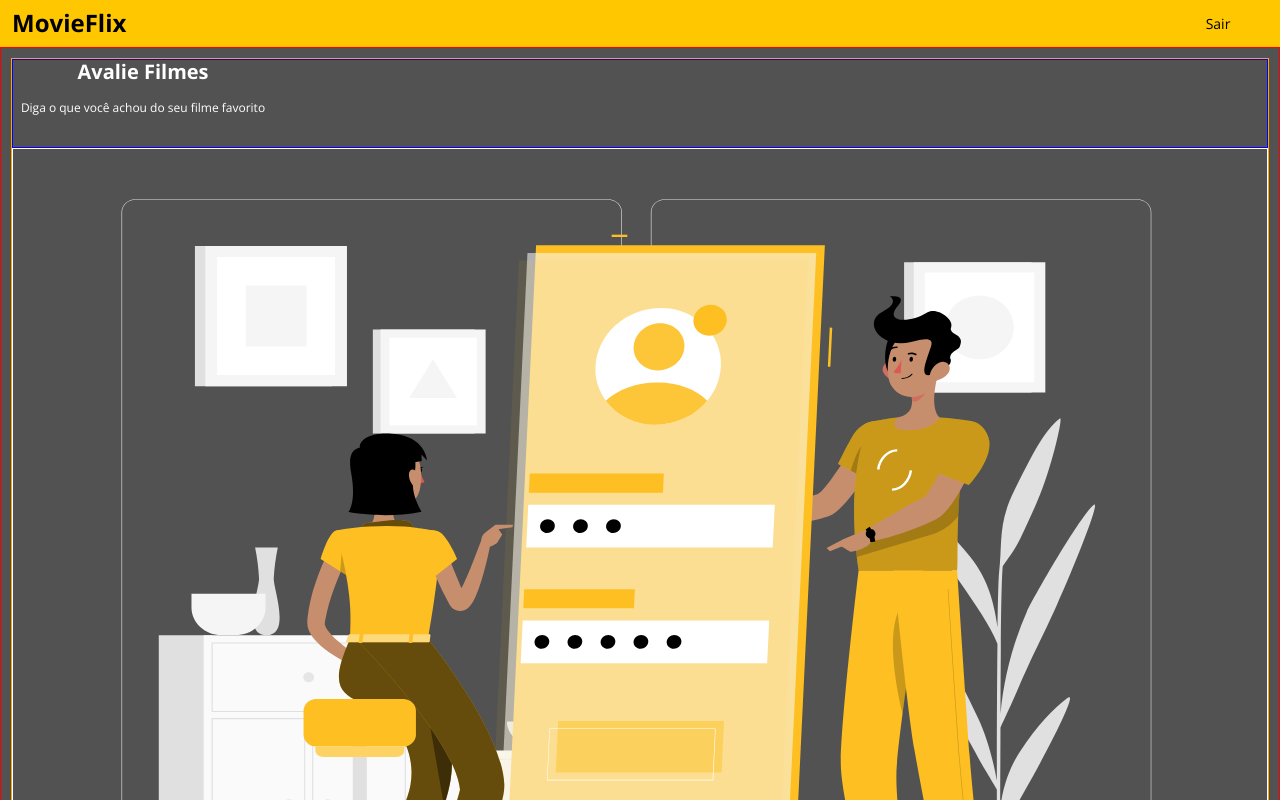
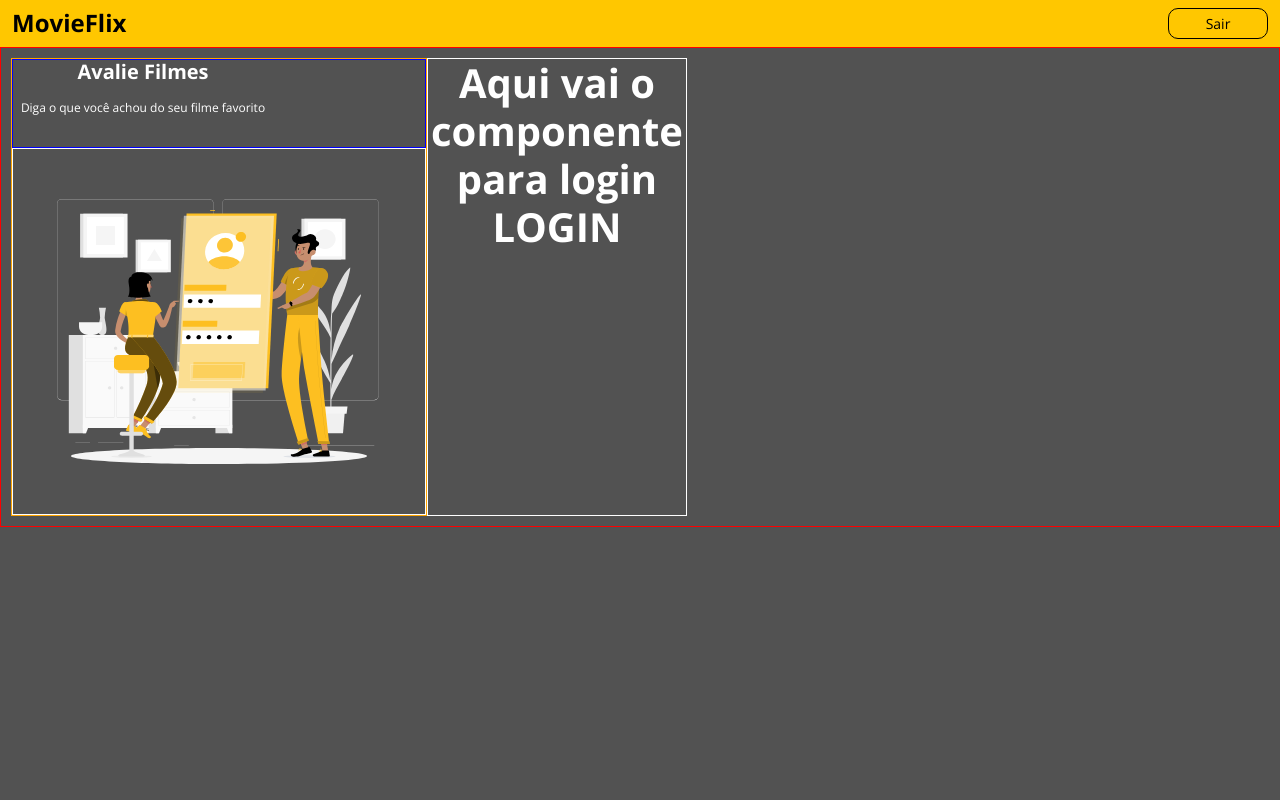
Before and after one commit to cidarosa/desafio-cap-09, a React (Create React App) app in the folder frontweb/: page / in a window 1280 px wide. Shown: the top 800 px of the page. Built offline with nearby package versions, Linux system fonts and the light colour scheme.

Commit message:
Routes, init pages Auth, Login, MovieDetails, Catalog

```diff
--- a/frontweb/package.json
+++ b/frontweb/package.json
@@ -15,7 +15,7 @@
     "node-sass": "4.14.1",
     "react": "^17.0.2",
     "react-dom": "^17.0.2",
-    "react-router-dom": "^6.0.2",
+    "react-router-dom": "^5.3.0",
     "react-scripts": "4.0.3",
     "typescript": "^4.1.2",
     "web-vitals": "^1.0.1"
--- a/frontweb/src/App.tsx
+++ b/frontweb/src/App.tsx
@@ -1,11 +1,10 @@
-import Home from 'pages/Home';
-
 import './assets/styles/custom.scss';
 import './App.css';
+import Routes from 'Routes';
 
 const App = () => {
   return (
-    <Home />
+    <Routes />
   );
 }
 
--- /dev/null
+++ b/frontweb/src/Routes.tsx
@@ -0,0 +1,24 @@
+import { BrowserRouter, Route, Switch } from "react-router-dom";
+import Navbar from "components/Navbar";
+import Catalog from "pages/Catalog";
+import MovieDetails from "pages/MovieDetails";
+import Auth from "pages/Auth";
+
+const Routes = () => (
+    <BrowserRouter>
+        <Navbar />
+        <Switch>
+            <Route path="/" exact>
+               <Auth />
+            </Route>
+            <Route path="/movies">
+                <Catalog />
+            </Route>
+            <Route path="/movies/:movieId">
+                <MovieDetails />
+            </Route>
+        </Switch>
+    </BrowserRouter>
+);
+
+export default Routes;
--- a/frontweb/src/components/Navbar/index.tsx
+++ b/frontweb/src/components/Navbar/index.tsx
@@ -1,12 +1,13 @@
+import { Link } from 'react-router-dom';
 import './styles.css';
 
 const Navbar = () => {
     return (
         <nav className="navbar bg-primary">
             <div className="container-fluid">
-                <a href="link" className="nav-logo-text">
+                <Link to="/" className="nav-logo-text">
                     <h4>MovieFlix</h4>
-                </a>
+                </Link>
 
                 <button className="btn btn-primary btn-sm btn-exit">Sair</button>
 
--- /dev/null
+++ b/frontweb/src/pages/Auth/Login/index.tsx
@@ -0,0 +1,14 @@
+
+
+const Login = () => {
+
+    return (
+        <div className="base-card login-card">
+            <h1>LOGIN</h1>
+        </div>
+
+
+    );
+};
+
+export default Login;
--- /dev/null
+++ b/frontweb/src/pages/Auth/index.tsx
@@ -0,0 +1,33 @@
+import { ReactComponent as MainImage } from 'assets/images/main-image.svg';
+import Login from './Login';
+import './styles.css';
+
+const Auth = () => {
+
+    return (
+        <div className="home-container">
+            <div className="home-card">
+                <div className="home-content-container">
+                    <h1>Avalie Filmes</h1>
+
+                    <p>Diga o que você achou do seu filme favorito</p>
+                </div>
+                <div className="home-image-container">
+                    <MainImage />
+                </div>
+            </div>
+
+            <div className="home-login-card">
+                <div>
+                    <h1>Aqui vai o componente para login</h1>
+                </div>
+
+               <Login />
+
+            </div>
+
+        </div>
+    );
+};
+
+export default Auth;
--- a/frontweb/src/pages/Home/styles.css
+++ b/frontweb/src/pages/Auth/styles.css
@@ -1,7 +1,9 @@
 .home-container {
+  display: flex;
+  flex-direction: row;
   padding: 10px;
   font-size: 20px;
-  color: #FFF;
+  color: #fff;
   text-align: center;
   border: 1px solid red;
 }
@@ -27,14 +29,14 @@
 
 .home-image-container {
   padding: 50px 15px;
-    border: 1px solid white
+  border: 1px solid white;
 }
 .home-image-container svg {
   width: 100%;
   height: auto;
 }
 
-  .home-login-card{
+.home-login-card {
   width: 260px;
-    border: 1px solid white
+  border: 1px solid white;
 }
--- /dev/null
+++ b/frontweb/src/pages/Catalog/index.tsx
@@ -0,0 +1,10 @@
+
+
+const Catalog = () => {
+
+    return(
+        <h1>Tela listagem de filmes</h1>
+    );
+};
+
+export default Catalog;
--- a/frontweb/src/pages/Home/index.tsx
+++ /dev/null
@@ -1,31 +0,0 @@
-import Navbar from "components/Navbar";
-import { ReactComponent as MainImage } from 'assets/images/main-image.svg';
-import './styles.css';
-
-const Home = () => {
-
-    return (
-        <>
-            <Navbar />
-            <div className="home-container">
-                <div className="home-card">
-                    <div className="home-content-container">
-                        <h1>Avalie Filmes</h1>
-
-                        <p>Diga o que você achou do seu filme favorito</p>
-                    </div>
-                    <div className="home-image-container">
-                        <MainImage />
-                    </div>
-                </div>
-
-                <div className="home-login-card">
-                    <h1>Login</h1>
-                </div>
-
-            </div>
-        </>
-    )
-};
-
-export default Home;
--- /dev/null
+++ b/frontweb/src/pages/MovieDetails/index.tsx
@@ -0,0 +1,10 @@
+
+
+const MovieDetails = () =>{
+
+    return(
+        <h1>Tela detalhes do filme id: ???</h1>
+    );
+};
+
+export default MovieDetails;
```
Also changed, not shown: 1 other file (tests, documents, lock files or other folders). Lines whose indentation alone changed are shown as unchanged.
